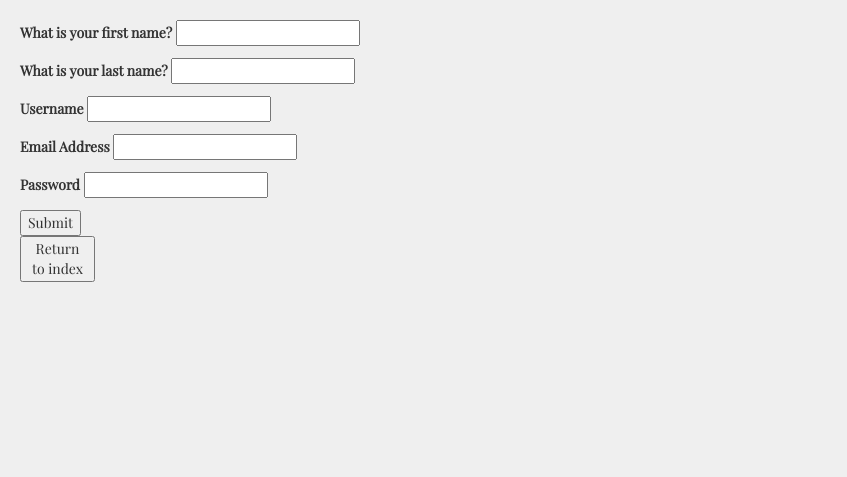
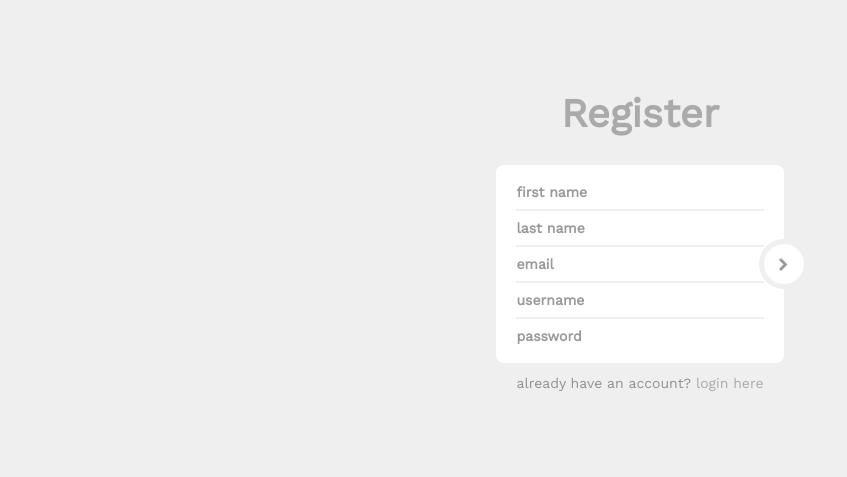
Before and after one commit to galvinma/pythia, a Flask app: page /signup in a window 1280 px wide. Shown: the top 477 px of the page, without its empty margins (0-847 px from the left). Run offline with Flask 3, Linux system fonts and the light colour scheme; some libraries are stand-ins or nearby versions.

Commit message:
stlyed registration page

```diff
--- a/static/css/register.css
+++ b/static/css/register.css
@@ -1,39 +1,3 @@
-/*------------------------------------------------------------------
-[Master Stylesheet]
-
-Project    	: Aether
-Version		: 1.0
-Last change	: 2015/03/27
--------------------------------------------------------------------*/
-/*------------------------------------------------------------------
-[Table of contents]
-
-1. General Structure
-2. Anchor Link
-3. Text Outside the Box
-4. Main Form
-5. Login Button
-6. Form Invalid
-7. Form - Main Message
-8. Custom Checkbox & Radio
-9. Misc
--------------------------------------------------------------------*/
-/*=== 1. General Structure ===*/
-html,
-body {
-  background: #efefef;
-  padding: 10px;
-  font-family: 'Playfair Display', serif;
-}
-/*=== 2. Anchor Link ===*/
-a {
-  color: #aaaaaa;
-  transition: all ease-in-out 200ms;
-}
-a:hover {
-  color: #333333;
-  text-decoration: none;
-}
 /*=== 3. Text Outside the Box ===*/
 .etc-login-form {
   color: #919191;
@@ -280,7 +244,7 @@ label:hover:before {
 /*=== 9. Misc ===*/
 .logo {
   padding: 15px 0;
-  font-size: 25px;
+  font-size: 40px;
   color: #aaaaaa;
   font-weight: bold;
 }
--- /dev/null
+++ b/static/css/theme.css
@@ -0,0 +1,15 @@
+html,
+body {
+  background: #efefef;
+  padding: 10px;
+  font-family: 'Work Sans', sans-serif;
+}
+/*=== 2. Anchor Link ===*/
+a {
+  color: #aaaaaa;
+  transition: all ease-in-out 200ms;
+}
+a:hover {
+  color: #333333;
+  text-decoration: none;
+}
--- a/static/js/register.js
+++ b/static/js/register.js
@@ -13,51 +13,14 @@
 	// Login Form
 	//----------------------------------------------
 	// Validation
-  $("#login-form").validate({
-  	rules: {
-      lg_username: "required",
-  	  lg_password: "required",
-    },
-  	errorClass: "form-invalid"
-  });
+
 
 	// Form Submission
   $("#login-form").submit(function() {
   	remove_loading($(this));
 
-
-	// Register Form
-	//----------------------------------------------
-	// Validation
-  $("#register-form").validate({
-  	rules: {
-      reg_username: "required",
-  	  reg_password: {
-  			required: true,
-  			minlength: 5
-  		},
-   		reg_password_confirm: {
-  			required: true,
-  			minlength: 5,
-  			equalTo: "#register-form [name=reg_password]"
-  		},
-  		reg_email: {
-  	    required: true,
-  			email: true
-  		},
-  		reg_agree: "required",
-    },
-	  errorClass: "form-invalid",
-	  errorPlacement: function( label, element ) {
-	    if( element.attr( "type" ) === "checkbox" || element.attr( "type" ) === "radio" ) {
-    		element.parent().append( label ); // this would append the label after all your checkboxes/labels (so the error-label will be the last element in <div class="controls"> )
-	    }
-			else {
-  	  	label.insertAfter( element ); // standard behaviour
-  	  }
-    }
-  });
-
+  $("#register-form").submit(function() {
+    remove_loading($(this));
 
 
 	// Loading
--- a/templates/layout.html
+++ b/templates/layout.html
@@ -11,25 +11,24 @@
 <link rel="stylesheet" href="https://maxcdn.bootstrapcdn.com/bootstrap/3.3.7/css/bootstrap.min.css" integrity="sha384-BVYiiSIFeK1dGmJRAkycuHAHRg32OmUcww7on3RYdg4Va+PmSTsz/K68vbdEjh4u" crossorigin="anonymous">
 
 
-<link rel="stylesheet" href="static/css/register.css">
-
 <!-- Optional theme -->
 <link rel="stylesheet" href="https://maxcdn.bootstrapcdn.com/bootstrap/3.3.7/css/bootstrap-theme.min.css" integrity="sha384-rHyoN1iRsVXV4nD0JutlnGaslCJuC7uwjduW9SVrLvRYooPp2bWYgmgJQIXwl/Sp" crossorigin="anonymous">
 
 <!-- jQuery (necessary for Bootstrap's JavaScript plugins) -->
  <script src="https://ajax.googleapis.com/ajax/libs/jquery/1.12.4/jquery.min.js"></script>
 
-<!-- Latest compiled and minified JavaScript -->
+<!-- Latest compiled and minified JavaScript / JQuery-->
 <script src="https://maxcdn.bootstrapcdn.com/bootstrap/3.3.7/js/bootstrap.min.js" integrity="sha384-Tc5IQib027qvyjSMfHjOMaLkfuWVxZxUPnCJA7l2mCWNIpG9mGCD8wGNIcPD7Txa" crossorigin="anonymous"></script>
+<script src="https://cdnjs.cloudflare.com/ajax/libs/jquery-validate/1.13.1/jquery.validate.min.js"></script>
 
+<!-- Fonts -->
+<link rel="stylesheet" href="//maxcdn.bootstrapcdn.com/font-awesome/4.3.0/css/font-awesome.min.css">
+<link href="https://fonts.googleapis.com/css?family=Work+Sans" rel="stylesheet">
+
+<!-- custom -->
+<link rel="stylesheet" href="/static/css/theme.css">
+<link rel="stylesheet" href="/static/css/register.css">
 <script type="text/javascript" src="static/js/register.js"></script>
-
-
-<link rel="stylesheet" href="//maxcdn.bootstrapcdn.com/font-awesome/4.3.0/css/font-awesome.min.css">
-<link href="https://fonts.googleapis.com/css?family=Playfair+Display" rel="stylesheet">
-<script src="https://cdnjs.cloudflare.com/ajax/libs/jquery-validate/1.13.1/jquery.validate.min.js"></script>
-<meta name="viewport" content="width=device-width, initial-scale=1, maximum-scale=1" />
-
 
 
 <title>Pythia</title>
--- a/templates/signup.html
+++ b/templates/signup.html
@@ -3,35 +3,47 @@
 
 <body>
 
-<div class="row_main">
-    <div class = "col_main col-6-24">
-        <form method="POST">
-        {{ signupform.hidden_tag() }}
-        <p>{{ signupform.firstname.label }} {{ signupform.firstname() }} </p>
-        <p>{{ signupform.lastname.label }} {{ signupform.lastname() }} </p>
-        <p>{{ signupform.username.label }} {{ signupform.username() }} </p>
-        <p>{{ signupform.email.label }} {{ signupform.email() }} </p>
-        <p>{{ signupform.password.label }} {{ signupform.password() }} </p>
-        {{ signupform.submit }}
+
+<!-- REGISTRATION FORM -->
+<div class="text-center" style="padding:50px 0">
+    <div class="logo">Register</div>
+    <!-- Main Form -->
+    <div class="login-form-1">
+        <form id="register-form" class="text-left" Method="POST">
+            <div class="login-form-main-message"></div>
+            {{ signupform.hidden_tag() }}
+            <div class="main-login-form">
+                <div class="login-group">
+                        <div class="form-group">
+                        <label for="firstname" class="sr-only">First Name</label>
+                        <input type="text" class="form-control" id="firstname" name="firstname" placeholder="first name">
+                        </div>
+                        <div class="form-group">
+                        <label for="lastname" class="sr-only">Last Name</label>
+                        <input type="text" class="form-control" id="lastname" name="lastname" placeholder="last name">
+                        </div>
+                        <div class="form-group">
+                        <label for="email" class="sr-only">Email</label>
+                        <input type="text" class="form-control" id="email" name="email" placeholder="email">
+                        </div>
+                        <div class="form-group">
+                        <label for="username" class="sr-only">Username</label>
+                        <input type="text" class="form-control" id="username" name="username" placeholder="username">
+                        </div>
+                        <div class="form-group">
+                        <label for="password" class="sr-only">Password</label>
+                        <input type="password" class="form-control" id="password" name="password" placeholder="password">
+                        </div>
+                </div>
+                <button type="submit" class="login-button"><i class="fa fa-chevron-right"></i></button>
+            </div>
+            <div class="etc-login-form">
+                <p>already have an account? <a href="/">login here</a></p>
+            </div>
         </form>
     </div>
+    <!-- end:Main Form -->
 </div>
-
-<script type="text/javascript" charset="utf-8">
-    var div = document.createElement('button');
-    div.innerText = "Return to index";
-    div.setAttribute('id', 'return');
-    div.setAttribute('style', 'width:75px');
-    document.body.appendChild(div);
-
-    var button = document.getElementById("return");
-    button.addEventListener('click', function() {
-        window.location = "/";
-    });
-</script>
-
-</div>
-
 
 
 </body>
--- a/view.py
+++ b/view.py
@@ -62,7 +62,6 @@ def create_app(app):
 	def signup():
 		session = Session()
 		signupform = RegistrationForm()
-		loginform = LoginForm()
 		# Register user if user data is unique / valid
 		# If registration is successful, redirect to the profile page
 		if signupform.validate_on_submit():
@@ -74,7 +73,7 @@ def create_app(app):
 			session.close()
 			return redirect(url_for('profile', username= current_user.username, signupform=signupform))
 		session.close()
-		return render_template('signup.html', signupform=signupform, loginform=loginform)
+		return render_template('signup.html', signupform=signupform)
 
 
 	# Profile page for the current user
```
Also changed, not shown: templates/index.html (+1 -15 lines).
